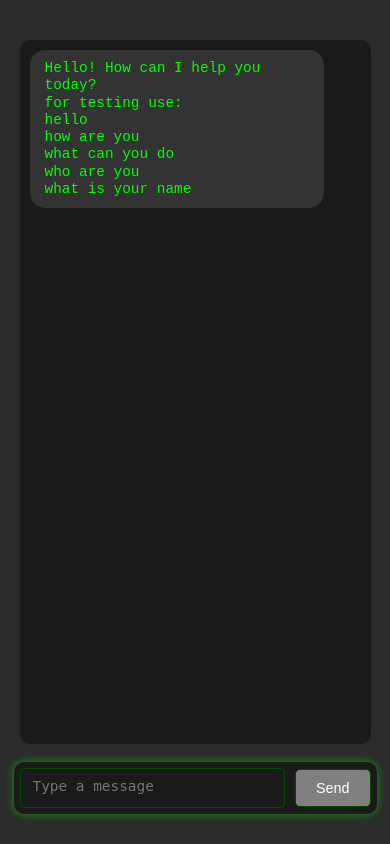
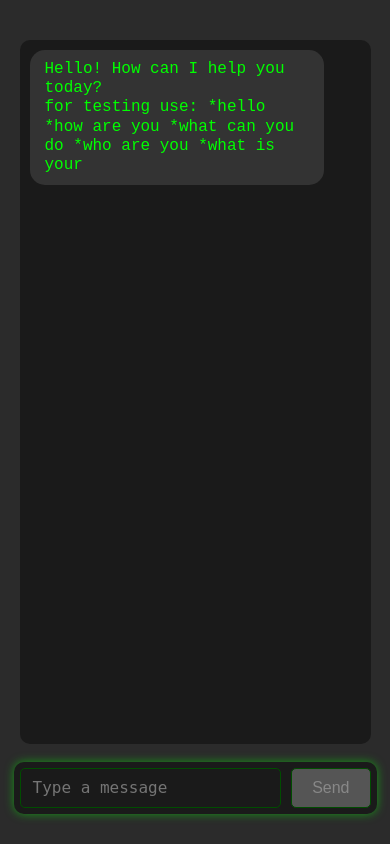
Before and after one commit to sahisani1305/jack, a Django app: page /message/ in a window 390 px wide. Run offline with Django 4.2, Linux system fonts and the light colour scheme.

Commit message:
Enhance message input functionality with improved button state management and typing effect; streamline message handling and error responses

```diff
--- a/example/templates/message.html
+++ b/example/templates/message.html
@@ -133,14 +133,18 @@
             cursor: pointer;
         }
 
-        /* Style for line breaks to ensure proper height */
+        .input-container button.disabled {
+            background-color: #555;
+            color: #888;
+            cursor: not-allowed;
+        }
+
         .message br {
             display: block;
-            height: 1.2em;  /* Control the height between lines */
-            margin: 0;      /* Ensure no additional margin for breaks */
+            height: 1.2em;
+            margin: 0;
         }
 
-        /* Style for bullet points to ensure they don't appear side-by-side */
         .message span {
             display: inline-block;
             padding-left: 1em;
@@ -148,31 +152,18 @@
             white-space: nowrap;
         }
 
-        /* Media Queries for responsive design */
         @media (max-width: 768px) {
             body {
-                font-size: 0.9rem; /* Smaller font size on mobile */
+                font-size: 0.9rem;
             }
             .chat-container {
-                height: calc(100vh - 160px); /* Adjusted for mobile */
-            }
-            .message {
-                font-size: 0.9rem; /* Adjust message font size */
-            }
-            .input-container button, .input-container textarea {
-                font-size: 0.9rem; /* Adjust button & textarea font size */
+                height: calc(100vh - 160px);
             }
         }
 
         @media (min-width: 768px) {
             body {
-                font-size: 1rem; /* Standard font size on larger screens */
-            }
-            .message {
-                font-size: 1rem; /* Standard message font size */
-            }
-            .input-container button, .input-container textarea {
-                font-size: 1rem; /* Standard button & textarea font size */
+                font-size: 1rem;
             }
         }
 
@@ -182,100 +173,101 @@
     <div class="chat-container" id="chatContainer"></div>
     <div class="input-container">
         <textarea id="messageInput" placeholder="Type a message" rows="1"></textarea>
-        <button onclick="sendMessage()" id="sendButton">Send</button>
+        <button onclick="sendMessage()" id="sendButton" class="enabled">Send</button>
     </div>
 
     <script type="text/javascript">
-        // Initialize chat with a single initial bot message
+        let botTyping = false; // Flag to track whether bot is typing
+        let botMessageChanged = false; // Flag to track bot message changes
+
         window.onload = function() {
             addMessageToChat('bot', "Hello!| How can I help you today?|~for testing use: *hello *how are you *what can you do *who are you *what is your name *help *bye", true);
         };
 
+        // Function to simulate typing effect
         function typeText(text, element, delay = 50, callback) {
             element.innerHTML = '';
             let i = 0;
-    let inBulletPoint = false;
 
             function type() {
                 if (i < text.length) {
                     const char = text.charAt(i);
 
                     if (char === '|') {
-                // Introduce a longer delay after '|'
                         i++;
-                setTimeout(type, delay * 10);
+                        setTimeout(type, delay * 10); // Longer delay after "|"
                     } else if (char === '~') {
-                // Insert a line break when '~' is found
-                element.innerHTML += '<br>';
-                i++;
-                type();
-            } else if (char === '*') {
-                // Just insert a bullet point without adding a new line
-                element.innerHTML +='<br>','<span>&#8226; </span>';
+                        element.innerHTML += '<br>'; // Handle line breaks
                         i++;
                         type();
                     } else {
-                // Handle normal characters (non-special characters)
                         element.innerHTML += char;
                         i++;
-                setTimeout(type, delay);
+                        setTimeout(type, delay); // Regular typing delay
                     }
                 } else {
-            // Call the callback when typing is finished
-            if (callback) callback();
+                    if (callback) callback(); // Call callback when typing is finished
                 }
             }
 
             type();
         }
 
-
-
+        // Enable Send button
         function enableSendButton() {
             const sendButton = document.getElementById('sendButton');
             sendButton.disabled = false;
             sendButton.classList.add('enabled');
+            sendButton.classList.remove('disabled');
         }
 
+        // Disable Send button
         function disableSendButton() {
             const sendButton = document.getElementById('sendButton');
             sendButton.disabled = true;
             sendButton.classList.remove('enabled');
+            sendButton.classList.add('disabled');
         }
 
+        // Send message function
         function sendMessage() {
+            if (botTyping || botMessageChanged) {
+                return; // Prevent sending message if bot is typing or message is being updated
+            }
+
             const messageInput = document.getElementById('messageInput');
             const message = messageInput.value;
 
             if (message) {
-        // Add the user's message to the chat
                 addMessageToChat('user', message);
-        messageInput.value = ''; // Clear input field
+                messageInput.value = '';
 
-        // Send the message to the backend
+                disableSendButton(); // Disable button during the process
+
                 fetch('/get_bot_response/', {
                     method: 'POST',
-            headers: {
-                'Content-Type': 'application/json',
-            },
-            body: JSON.stringify({ message: message })  // Send the user message as JSON
+                    headers: { 'Content-Type': 'application/json' },
+                    body: JSON.stringify({ message: message })  // Send user message as JSON
                 })
                 .then(response => response.json())
                 .then(data => {
                     if (data.response) {
-                // Display the bot's response in the chat
-                addMessageToChat('bot', data.response);
+                        addMessageToChat('bot', data.response, true);  // Show bot message with typing effect
                     } else {
-                console.error('Bot response error:', data.error);
+                        addMessageToChat('bot', 'Error: No response from bot', true); // Error handling
                     }
                 })
                 .catch(error => {
                     console.error('Error:', error);
-            addMessageToChat('bot', 'There was an error processing your request. Please try again.');
+                    addMessageToChat('bot', 'There was an error. Please try again.', true); // Handle network errors
+                })
+                .finally(() => {
+                    // The button remains disabled while typing effect is in progress
                 });
             }
         }
 
+        // Event listener to handle Enter key for sending messages
         document.getElementById('messageInput').addEventListener('keydown', function(event) {
             if (event.key === 'Enter') {
                 if (event.shiftKey) {
@@ -283,7 +275,6 @@
                     const cursorPosition = textarea.selectionStart;
                     textarea.value = textarea.value.substring(0, cursorPosition) + '\n' + textarea.value.substring(cursorPosition);
                     event.preventDefault();
-                    event.stopPropagation();
                 } else {
                     event.preventDefault();
                     sendMessage();
@@ -291,29 +282,23 @@
             }
         });
 
-        document.getElementById('messageInput').addEventListener('input', function(event) {
-            resizeTextarea(event.target);
-        });
-
-        function resizeTextarea(textarea) {
-            textarea.style.height = 'auto';
-            const maxHeight = 80;
-            const height = Math.min(textarea.scrollHeight, maxHeight);
-            textarea.style.height = height + 'px';
-        }
-
+        // Add message to chat with optional typing effect
         function addMessageToChat(sender, message, isTypingEffect = false) {
             const chatContainer = document.getElementById('chatContainer');
             const messageElement = document.createElement('div');
             messageElement.className = `message ${sender}-message`;
-            messageElement.style.lineHeight = '1.2';
+
             if (isTypingEffect) {
-                disableSendButton();
-                typeText(message, messageElement, 50, enableSendButton);
+                botTyping = true; // Set typing flag to true
+                disableSendButton(); // Disable button during typing
+                typeText(message, messageElement, 50, () => {
+                    botTyping = false;  // Reset flag after typing
+                    enableSendButton(); // Re-enable button after typing completes
+                });
             } else {
                 messageElement.innerText = message;
-                enableSendButton();
             }
+
             chatContainer.appendChild(messageElement);
             chatContainer.scrollTop = chatContainer.scrollHeight;
         }
```
Lines whose indentation alone changed are shown as unchanged.
